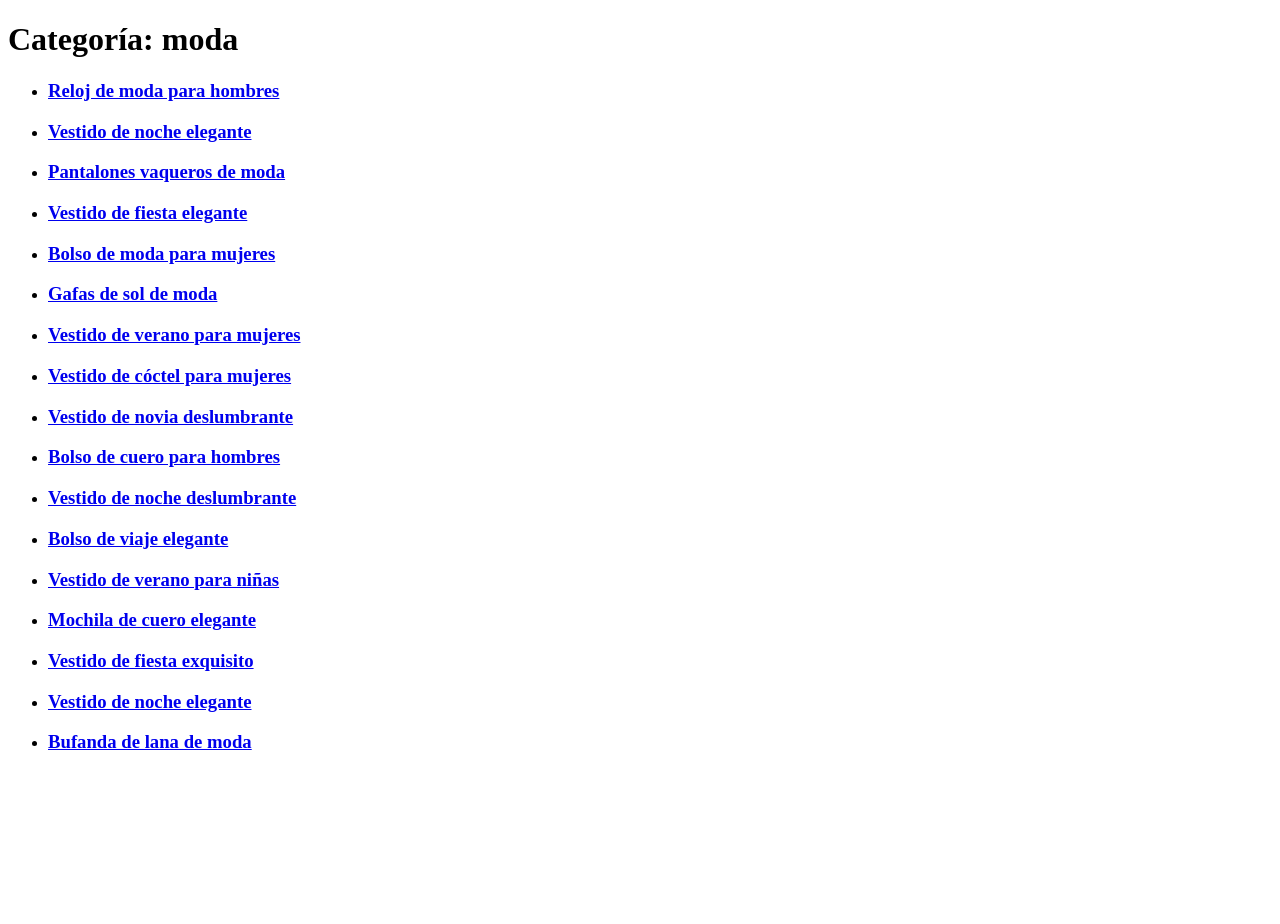
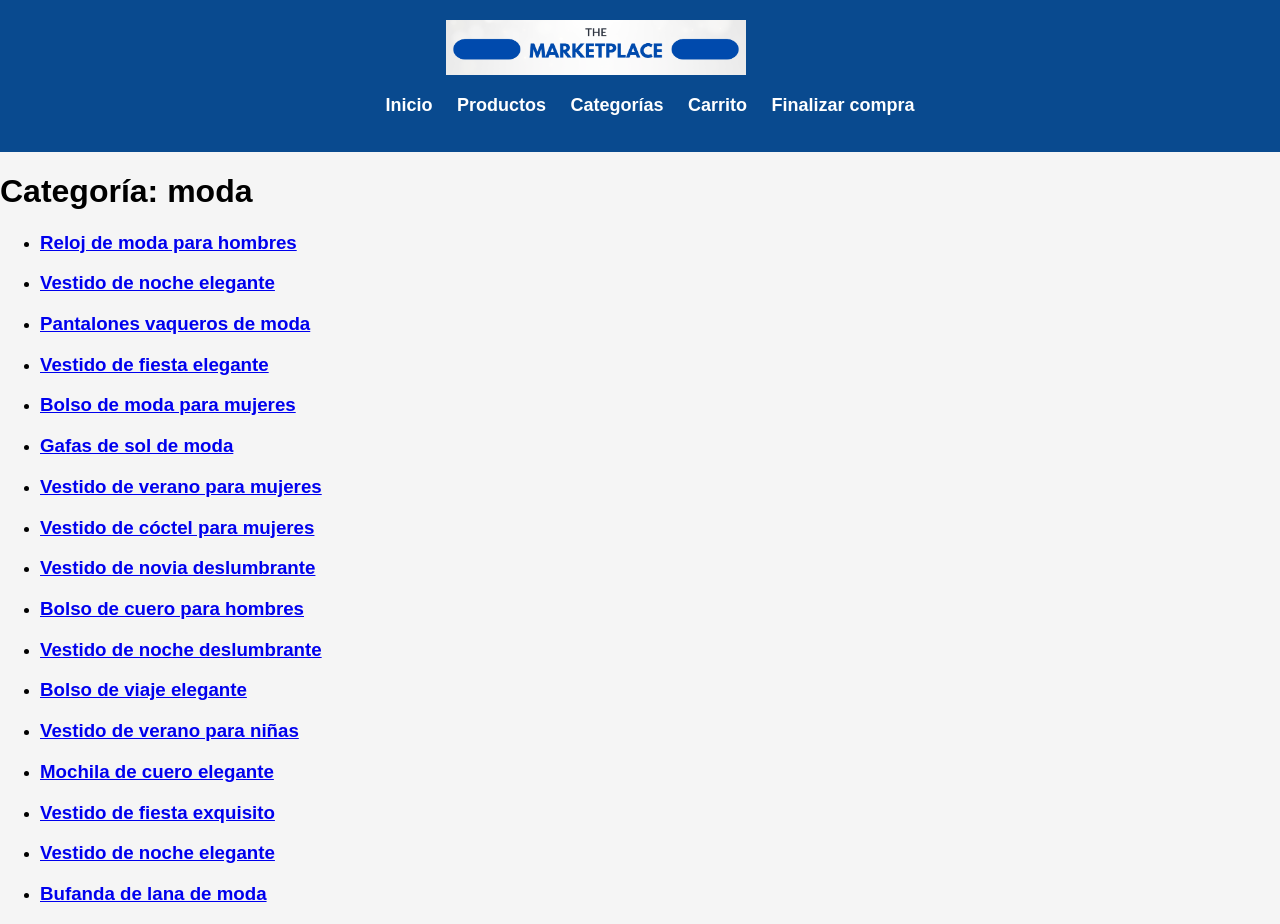
Before and after one commit to JoaquinRestahinoch/themarketplace, a Flask app: page /category/moda in a window 1280 px wide. Before the commit the page ends 750 px from the top, so only its background shows below. Run offline with Flask 3, Linux system fonts and the light colour scheme.

Commit message:
cambios 9:04

```diff
--- /dev/null
+++ b/static/css/category.css
@@ -0,0 +1,50 @@
+body {
+    font-family: Arial, sans-serif;
+    background-color: #f5f5f5;
+    margin: 0;
+    padding: 0;
+}
+
+header {
+    background-color: #094a8f;
+    color: #fff;
+    padding: 20px 0;
+}
+
+.container {
+    max-width: 1200px;
+    margin: 0 auto;
+    padding: 0 20px;
+}
+
+.menu {
+    list-style: none;
+}
+
+
+.menu li {
+    display: inline;
+    margin-right: 20px;
+}
+
+
+.menu li a {
+    text-decoration: none;
+    color: #fff;
+    font-weight: bold;
+    font-size: 18px;
+
+}
+
+.navbar {
+    display: flex;
+    justify-content: space-between;
+    align-items: center;
+}
+
+
+.logo img {
+    max-width: 300px;
+    margin-left: 100px;
+    margin-right: 0;
+}
--- a/static/css/home.css
+++ b/static/css/home.css
@@ -2,14 +2,6 @@ header {
     background-color: #094a8f;
     color: #fff;
     padding: 20px 0;
-}
-
-
-.menu li a {
-    text-decoration: none;
-    color: #fff;
-    font-weight: bold;
-    font-size: 18px;
 }
 
 
@@ -36,6 +28,7 @@ header {
 .menu li {
     display: inline;
     margin-right: 20px;
+
 }
 
 
@@ -43,7 +36,10 @@ header {
     text-decoration: none;
     color: #fff;
     font-weight: bold;
+    font-size: 18px;
+
 }
+
 
 
 
--- a/templates/category.html
+++ b/templates/category.html
@@ -4,10 +4,26 @@
     <meta charset="UTF-8">
     <meta name="viewport" content="width=device-width, initial-scale=1.0">
     <title>Category</title>
-    <link rel="stylesheet" href="static/css/home.css">
+    <link rel="stylesheet" href="../static/css/category.css">
 
 </head>
 <body>
+    <header>
+        <nav class="navbar">
+            <div class="container">
+                <a href="index.html" class="logo">
+                    <img src="../static/img/logo.png" alt="The MarketPlace Logo">
+                </a>
+                <ul class="menu">
+                    <li> <a href="home.html">Inicio</a></li>
+                    <li> <a href="productos.html">Productos</a></li>
+                    <li> <a href="categorias.html">Categorías</a></li>
+                    <li> <a href="carrito.html">Carrito</a></li>
+                    <li> <a href="finalizacompra.html">Finalizar compra</a></li>
+                </ul>
+            </div>
+        </nav>
+    </header>
     <h1>Categoría: {{ categoria }}</h1>
     <ul>
         {% for producto in productos %}
--- a/templates/home.html
+++ b/templates/home.html
@@ -14,7 +14,7 @@
                     <img src="../static/img/logo.png" alt="The MarketPlace Logo">
                 </a>
                 <ul class="menu">
-                    <li> <a href="products.html">Productos</a></li>
+                    <li> <a href="productos.html">Productos</a></li>
                     <li> <a href="categorias.html">Categorías</a></li>
                     <li> <a href="carrito.html">Carrito</a></li>
                     <li> <a href="finalizacompra.html">Finalizar compra</a></li>
```
Also changed, not shown: static/css/categorias.css (+40 -11 lines), static/css/finalizacompra.css (+92 -5 lines), templates/categorias.html (+17 -3 lines), templates/finalizacompra.html (+17 -0 lines).
